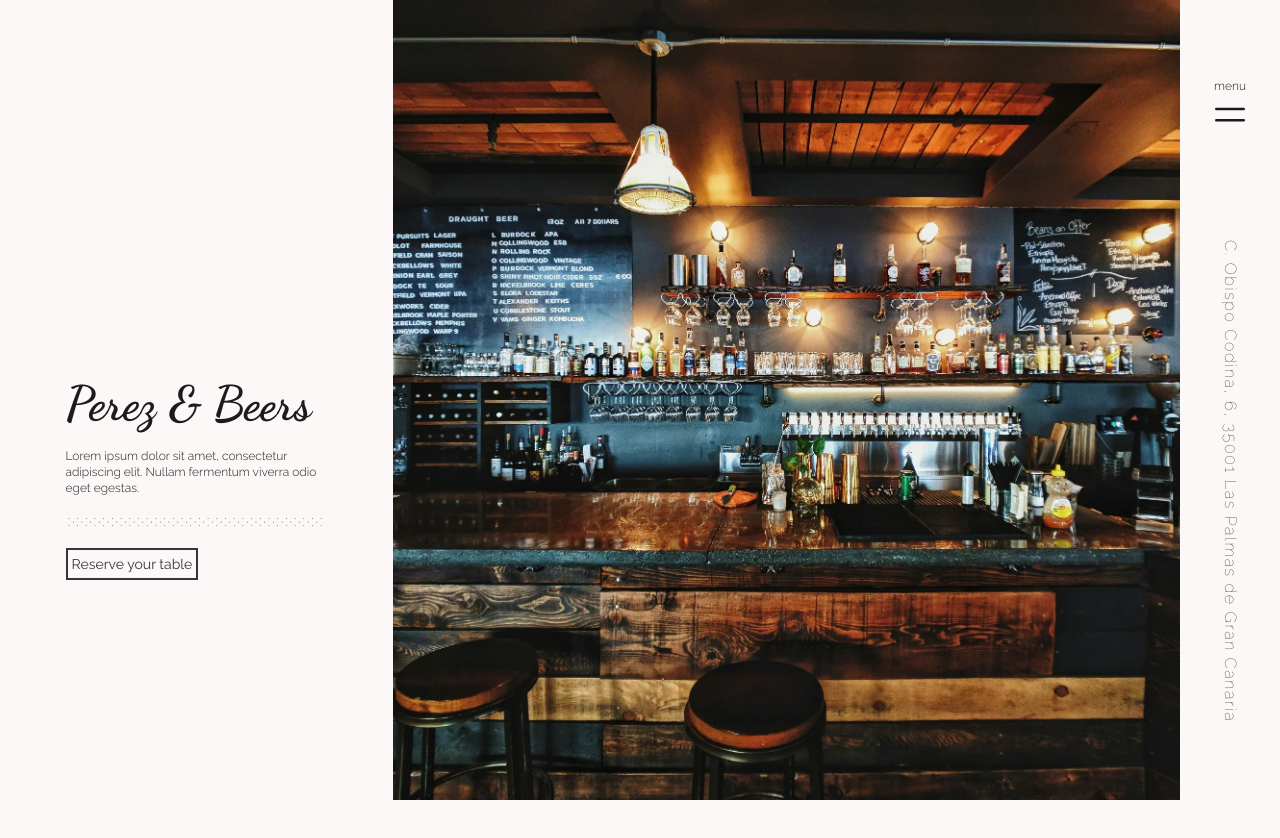
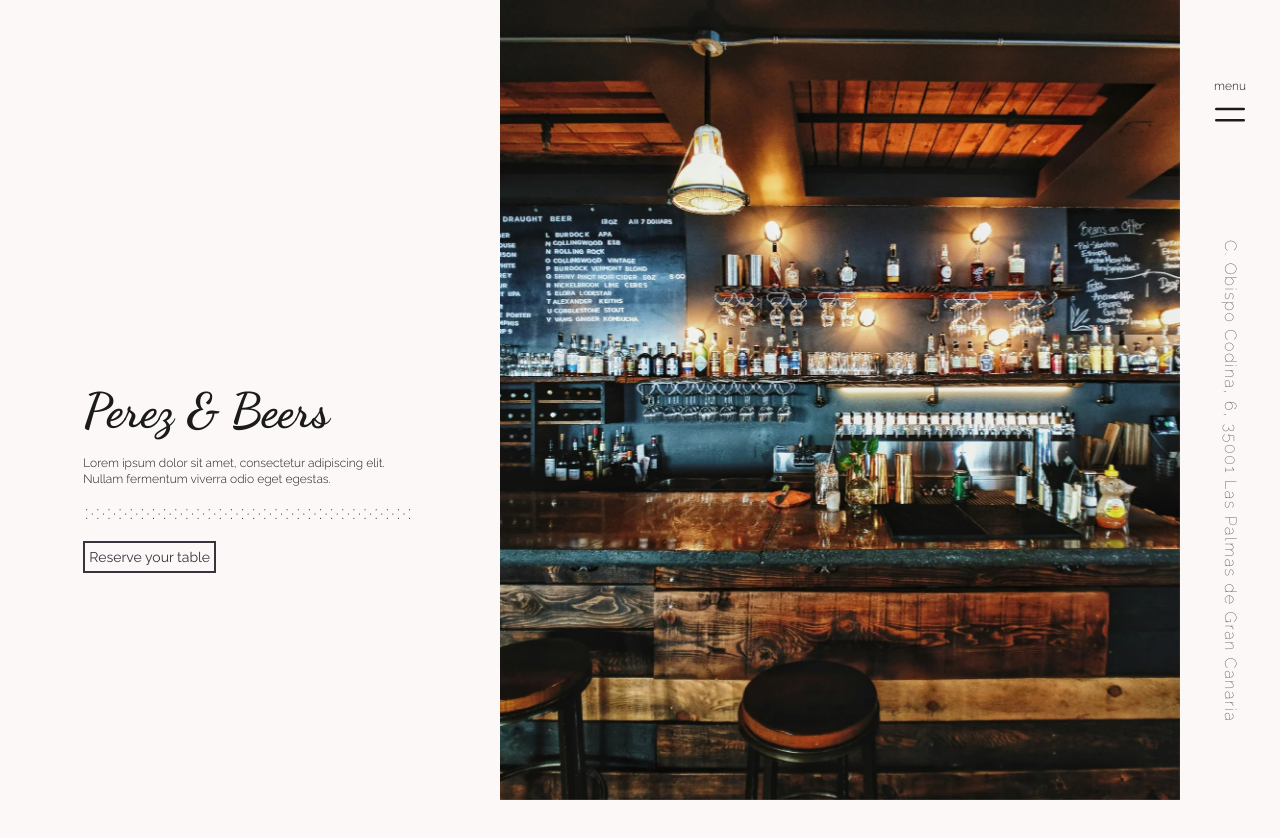
Before and after one commit to AdrianCardonaCandil/perezandbeers, a React (Vite) app in the folder frontend/: page / in a window 1280 px wide. Shown: the top 838 px of the page. Built offline with nearby package versions, Linux system fonts and the light colour scheme.

Commit message:
header margin columnm template resize and scale image animations done

```diff
--- a/frontend/src/components/home/Home.jsx
+++ b/frontend/src/components/home/Home.jsx
@@ -24,17 +24,19 @@ const front = {
 const Home = () => {
   return (
     <main>
-      <section className="md:grid grid-cols-[500px_1fr] column-template-resize">
-        <div>
-            <Front logo={front.logo} message={front.message} label={front.label} />
-            <div className="h-1000"></div>
-        </div>
-        <div className="sticky top-0 right-0 h-screen w-full overflow-hidden scale-image">
-            <img className="h-full w-full object-cover" src={images[3].path} alt={images[3].alt} />
+      <section>
+        <div className="md:grid grid-cols-[500px_1fr] column-template-resize header-margin flex flex-col-reverse">
+            <div>
+                <Front logo={front.logo} message={front.message} label={front.label} />
+                <section className="h-1000"></section>
+            </div>
+            <div className="md:sticky top-0 right-0 md:h-screen w-full overflow-hidden">
+                <img className="h-full w-full object-cover scale-image" src={images[3].path} alt={images[3].alt} />
+            </div>
         </div>
       </section>
     </main>
-  );
-};
+  )
+}
 
 export default Home;
--- a/frontend/src/index.css
+++ b/frontend/src/index.css
@@ -5,11 +5,9 @@
 @keyframes column-template-resize {
   0% {
     grid-template-columns: 1fr 2fr;
-    margin-right: 100px;
   }
   100% {
     grid-template-columns: 2fr 1fr;
-    margin-right: 0px;
   }
 }
 
@@ -20,6 +18,16 @@
   }
   100% {
     transform: scale(1.25);
+  }
+}
+
+/* Margin animation for header */
+@keyframes header-margin {
+  0% {
+    margin-right: 100px;
+  }
+  100% {
+    margin-right: 0px;
   }
 }
 
@@ -99,11 +107,18 @@
   .column-template-resize {
     animation: column-template-resize linear both;
     animation-timeline: scroll(root);
-    animation-range: 150px 750px;
+    animation-range: 150px 1000px;
   }
   .scale-image {
     animation: scale-image linear both;
     animation-timeline: scroll(root);
-    animation-range: 150px 750px;
+    animation-range: 150px 1000px;
+  }
+  @media (width >= 768px) {
+    .header-margin {
+      animation: header-margin linear both;
+      animation-timeline: scroll(root);
+      animation-range: 150px 1000px;
+    }
   }
 }
```
